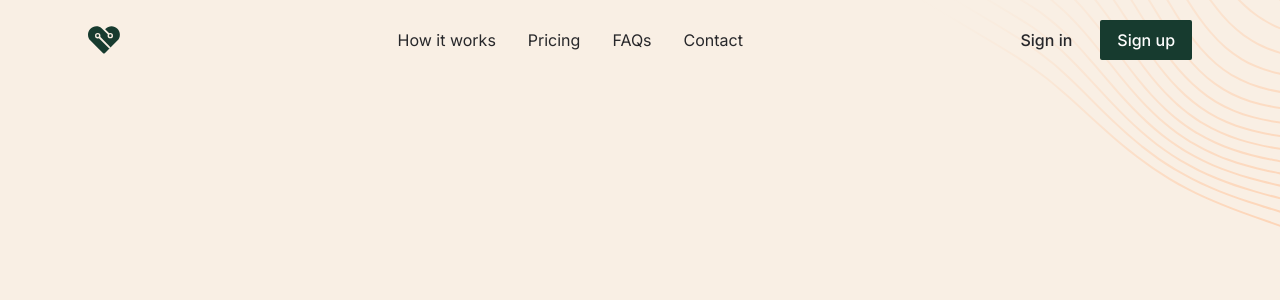
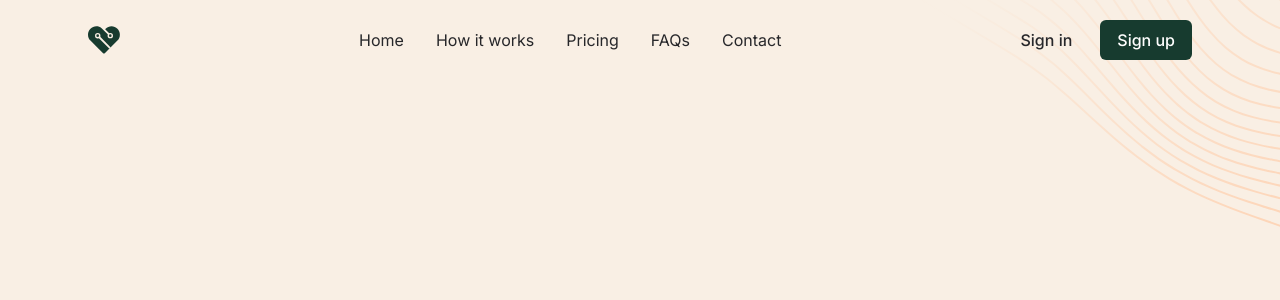
Before and after one commit to charitc/charitech.io, a Next.js app: page / in a window 1280 px wide. Shown: the top 300 px of the page. Built offline with nearby package versions, Linux system fonts and the light colour scheme.

Commit message:
Minor Changes

```diff
--- a/components/Nav.js
+++ b/components/Nav.js
@@ -49,6 +49,11 @@ export default function Nav() {
             <nav className="hidden md:flex md:flex-grow">
               {/* Desktop menu links */}
               <ul className="flex flex-grow justify-end flex-wrap items-center text-gray-800">
+                <li>
+                  <Link href="/">
+                    <a className="hover:text-zomp-700 px-4 py-2 flex items-center transition duration-150 ease-in-out">Home</a>
+                  </Link>
+                </li>
                 <li>
                   <Link href="/process">
                     <a className="hover:text-zomp-700 px-4 py-2 flex items-center transition duration-150 ease-in-out">How it works</a>
@@ -135,6 +140,11 @@ export default function Nav() {
               >
                 <ul className="bg-plato-900 px-4 py-2 rounded-md shadow-2xl">
                   <li>
+                    <Link href="/">
+                      <a className="flex font-medium text-white hover:text-linen-200 py-2">Home</a>
+                    </Link>
+                  </li>
+                  <li>
                     <Link href="/process">
                       <a className="flex font-medium text-white hover:text-linen-200 py-2">How it works</a>
                     </Link>
--- a/styles/theme.scss
+++ b/styles/theme.scss
@@ -46,7 +46,7 @@ body {
 @layer components {
   .btn,
   .btn-sm {
-    @apply font-medium inline-flex items-center justify-center border border-transparent rounded-sm leading-snug transition duration-150 ease-in-out;
+    @apply font-medium inline-flex items-center justify-center border border-transparent rounded-md leading-snug transition duration-150 ease-in-out;
   }
 
   .btn {
```
